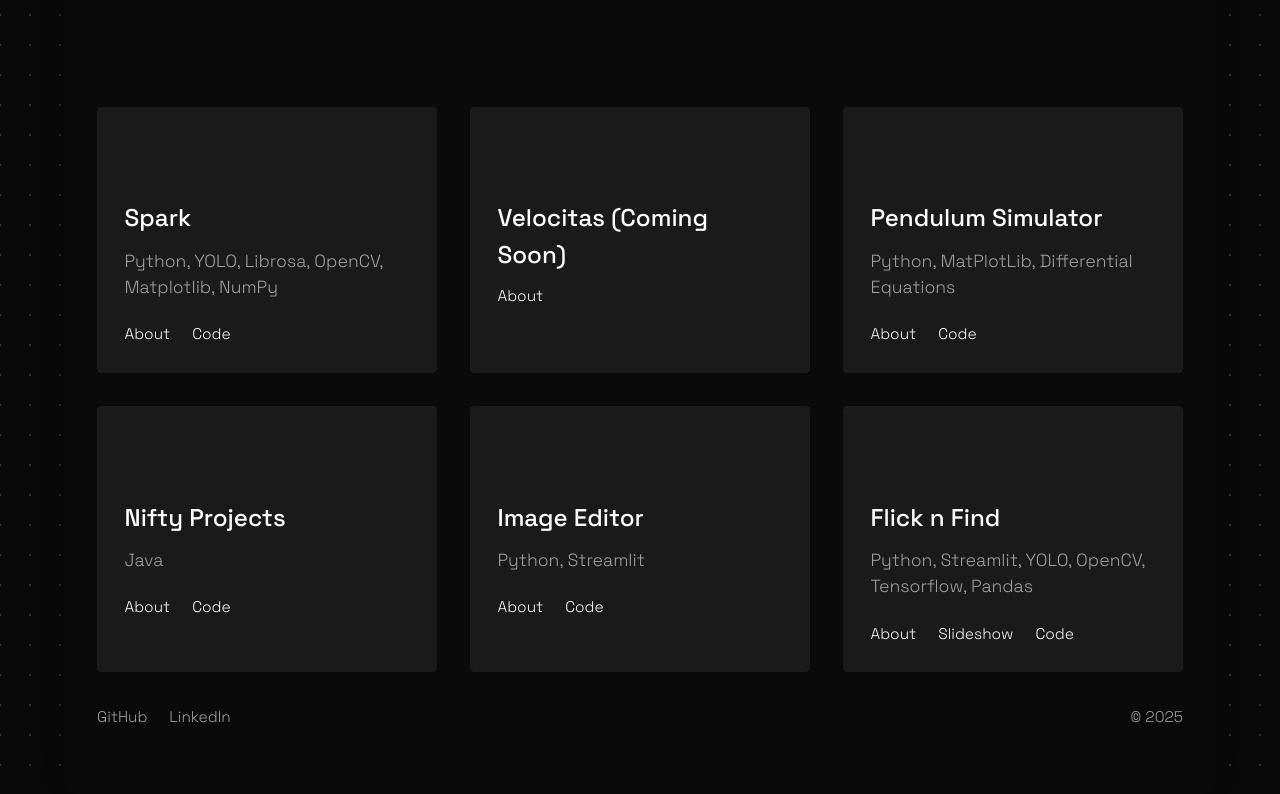
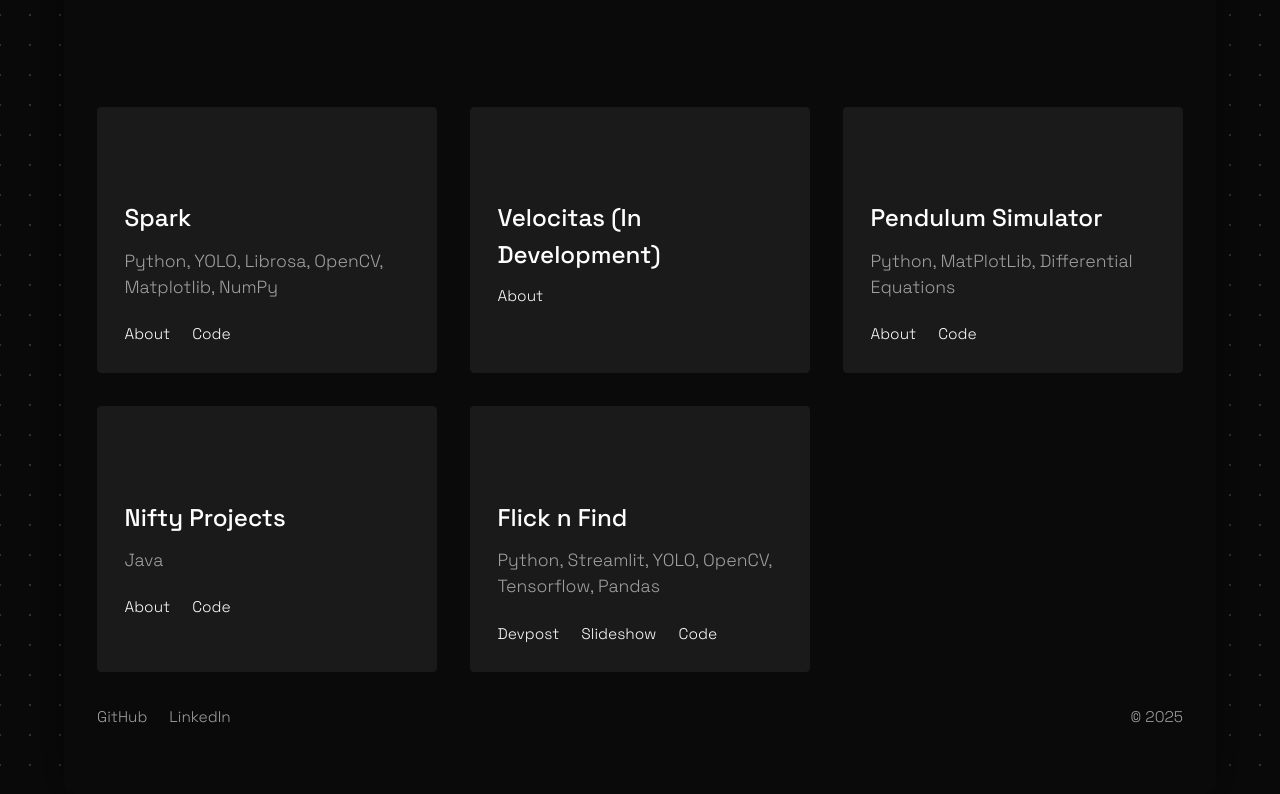
Before and after one commit to lwang2008/lucswng.xyz, a plain HTML site: page index.html in a window 1280 px wide. Shown: the part 255-1049 px from the top of the page. Drawn offline with Linux system fonts and the light colour scheme.

Commit message:
Update velocitas

```diff
--- a/index.html
+++ b/index.html
@@ -35,9 +35,9 @@
                 </div>
 
                 <div class="project">
-                    <h2>Velocitas (Coming Soon)</h2>
+                    <h2>Velocitas (In Development)</h2>
                     <div class="links">
-                        <a href="#">About</a>
+                        <a href="Velocitas-about.html">About</a>
                     </div>
                 </div>
 
@@ -60,19 +60,10 @@
                 </div>
 
                 <div class="project">
-                    <h2>Image Editor</h2>
-                    <p>Python, Streamlit</p>
-                    <div class="links">
-                        <a href="Nifty-about.html">About</a>
-                        <a href="#">Code</a>
-                    </div>
-                </div>
-
-                <div class="project">
                     <h2>Flick n Find</h2>
                     <p>Python, Streamlit, YOLO, OpenCV, Tensorflow, Pandas</p>
                     <div class="links">
-                        <a href="https://devpost.com/software/flick-n-find">About</a>
+                        <a href="https://devpost.com/software/flick-n-find">Devpost</a>
                         <a href="https://docs.google.com/presentation/d/1tf_3ET0QRmMLEVHhuByrRB9oFfO8_29vAf1-z5hb-Oc/edit?usp=sharing">Slideshow</a>
                         <a href="https://github.com/lwang2008/Flick-n-Find">Code</a>
                     </div>
```
Also changed, not shown: Velocitas-about.html (added, +31 -0 lines).
